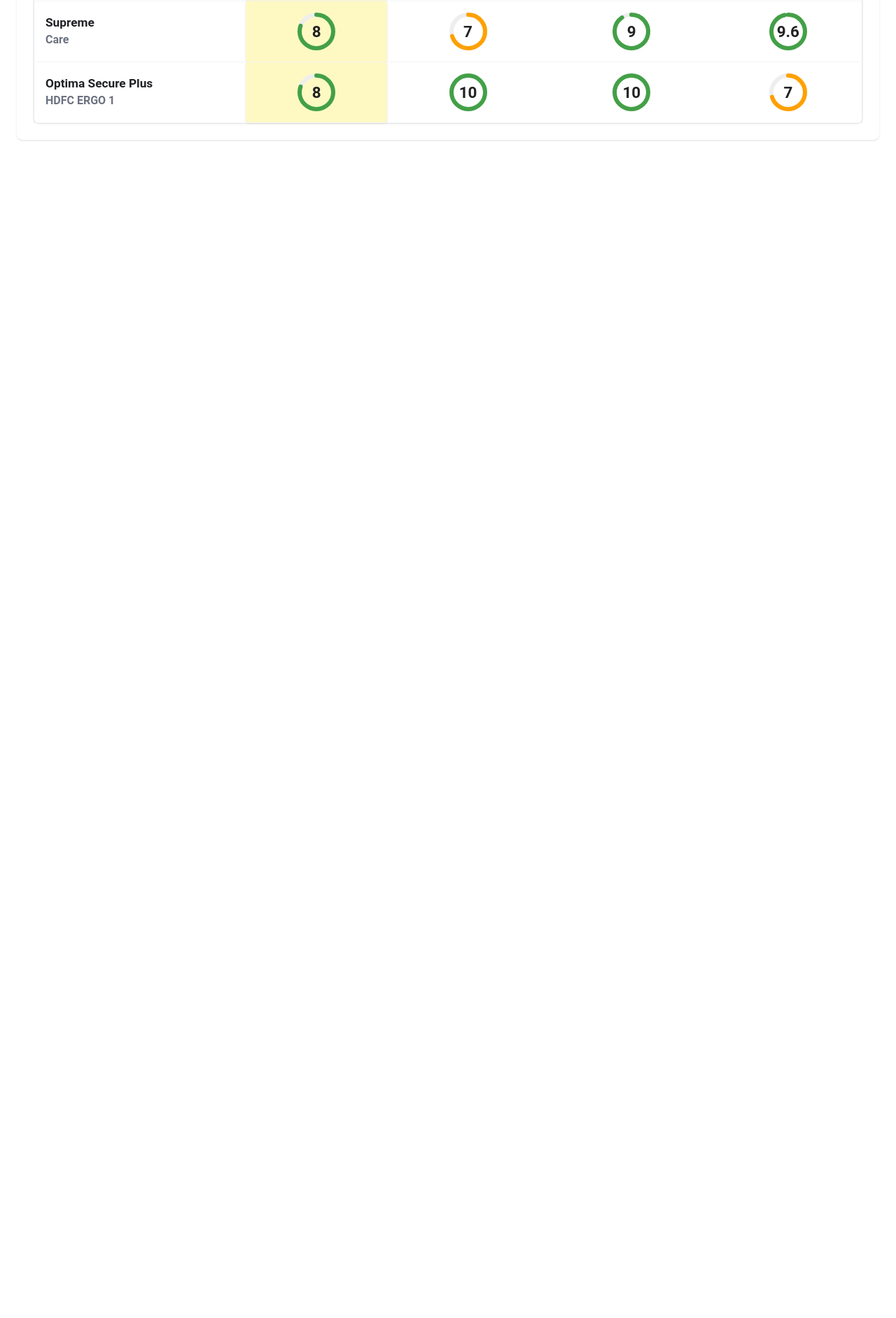
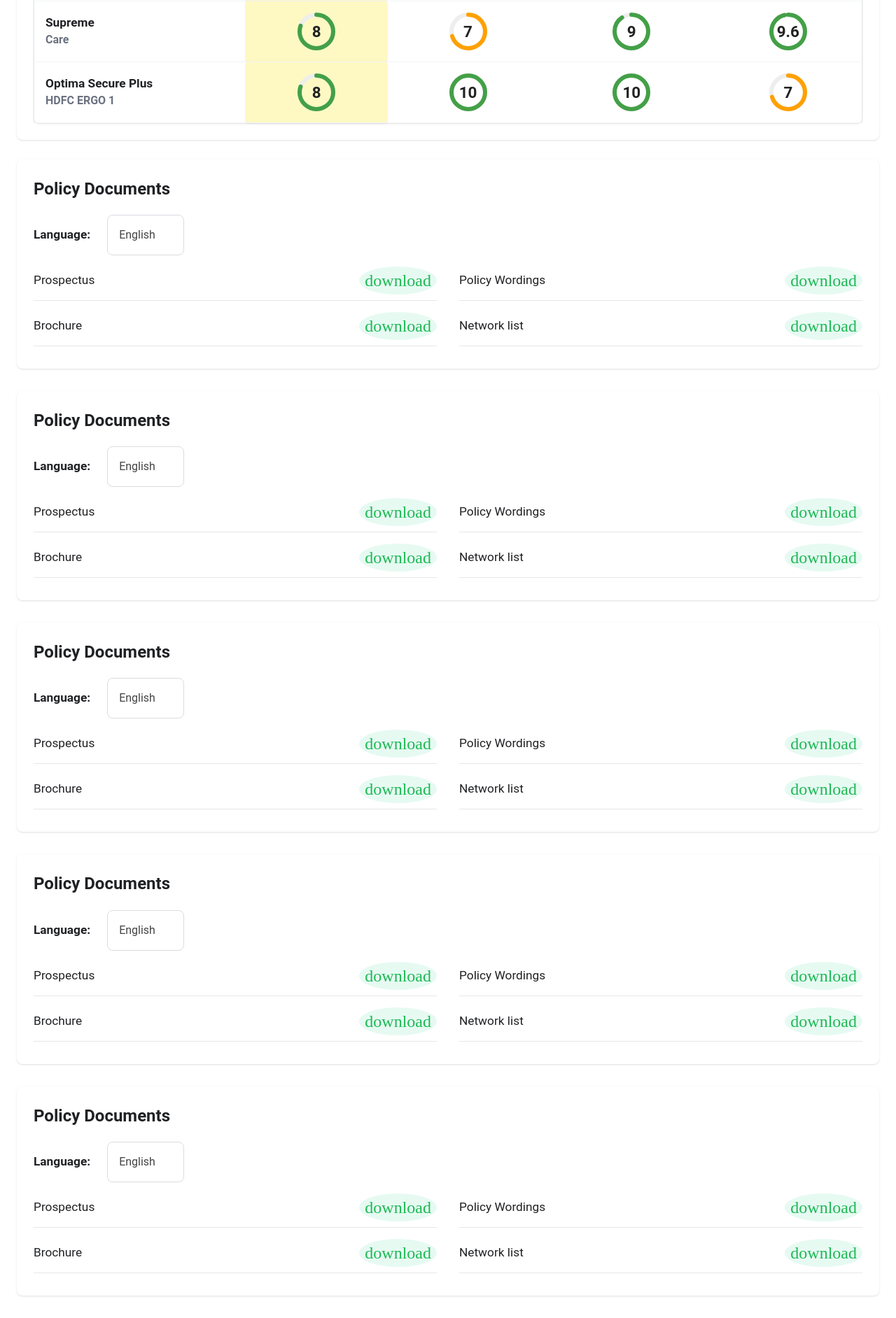
Before and after one commit to ravi-gh-666/ins, a Flask app: page / in a window 1280 px wide. Shown: the part 997-2881 px from the top of the page at 70% size. Before the commit the page ends 1198 px from the top, so only its background shows below. Run offline with Flask 3, Linux system fonts and the light colour scheme; data comes from the database, SQL or seed files in the repository; some libraries are stand-ins or nearby versions.

Commit message:
before table restructure for common policy features

```diff
--- a/static/index.js
+++ b/static/index.js
@@ -116,3 +116,20 @@
         });
     });
 });
+document.addEventListener('DOMContentLoaded', function() {
+    var rows = document.querySelectorAll('.top-plan-row');
+    var docSections = document.querySelectorAll('.policy-docs-section');
+    rows.forEach(function(row) {
+        row.addEventListener('click', function() {
+            var docId = row.getAttribute('data-doc-id');
+            docSections.forEach(function(sec) {
+                if (sec.getAttribute('data-doc-id') === docId) {
+                    sec.style.display = '';
+                    sec.scrollIntoView({behavior: 'smooth', block: 'center'});
+                } else {
+                    sec.style.display = 'none';
+                }
+            });
+        });
+    });
+});
--- a/templates/base.html
+++ b/templates/base.html
@@ -21,6 +21,7 @@
     <link href="https://fonts.googleapis.com/css?family=Inter:400,500,600,700&display=swap" rel="stylesheet">
     <script src="https://cdn.tailwindcss.com"></script>
     <meta http-equiv="Content-Security-Policy" content="default-src 'self'; style-src 'self' https://fonts.googleapis.com 'unsafe-inline'; font-src 'self' https://fonts.gstatic.com; script-src 'self' https://cdn.tailwindcss.com; img-src 'self' data: https://www.svgrepo.com; connect-src 'self'; frame-src 'self' https://www.youtube.com https://www.youtube-nocookie.com;">
+    <link rel="icon" type="image/x-icon" href="{{ url_for('static', filename='favicon.ico') }}">
     <style>
         body {
             font-family: 'Google Sans', 'Roboto', Arial, sans-serif;
--- a/templates/index.html
+++ b/templates/index.html
@@ -29,7 +29,7 @@
             </thead>
             <tbody>
                 {% for plan in top_plans %}
-                <tr class="border-b border-gray-100 top-plan-row cursor-pointer" data-insurer="{{ plan['insurer'] }}" data-policy="{{ plan['name'] }}">
+                <tr class="border-b border-gray-100 top-plan-row cursor-pointer" data-insurer="{{ plan['insurer'] }}" data-policy="{{ plan['name'] }}" data-doc-id="{{ loop.index }}">
                     <td class="p-4 text-left font-semibold">
                         {{ plan['name'] }}<br><span class="text-base text-gray-500">{{ plan['insurer'] }}</span>
                         {% if plan.youtube_video %}
@@ -93,50 +93,45 @@
                     </div>
                 {% endfor %}
             {% endif %}
+        </div>
+        {% endif %}
         {% if plan.insurer and plan.name %}
-            <div class="card bg-white rounded-lg shadow p-6 mt-6 mb-8">
+        <div class="card bg-white rounded-lg shadow p-6 mt-6 mb-8 policy-docs-section" id="policy-docs-{{ loop.index }}" data-policy-insurer="{{ plan.insurer }}" data-policy-name="{{ plan.name }}" data-doc-id="{{ loop.index }}">
             <h3 style="font-size:1.5rem;font-weight:600;color:#202124;margin-bottom:1.2rem;">Policy Documents</h3>
             <div class="flex flex-col md:flex-row md:items-center gap-4 mb-4">
                 <label for="policy-doc-lang-{{ loop.index }}" class="font-semibold mr-2">Language:</label>
-                    <select id="policy-doc-lang-{{ loop.index }}" class="google-select" style="width:auto;display:inline;">
+                <select id="policy-doc-lang-{{ loop.index }}" class="google-select policy-doc-lang" style="width:auto;display:inline;">
                     <option value="en">English</option>
                     <option value="hi">हिन्दी</option>
                     <option value="kn">ಕನ್ನಡ</option>
                 </select>
             </div>
-                <div id="policy-doc-links-{{ loop.index }}" class="flex flex-col gap-2">
-                    <a class="doc-link" id="prospectus-link-{{ loop.index }}" href="#" target="_blank" download>Prospectus</a>
-                    <a class="doc-link" id="policywordings-link-{{ loop.index }}" href="#" target="_blank" download>Policy Wordings</a>
-                    <a class="doc-link" id="brochure-link-{{ loop.index }}" href="#" target="_blank" download>Brochure</a>
-                    <a class="doc-link" id="networklist-link-{{ loop.index }}" href="#" target="_blank" download>Network List</a>
+            <div id="policy-doc-links-{{ loop.index }}" class="grid grid-cols-1 md:grid-cols-2 gap-x-8 gap-y-2">
+                <div class="flex items-center justify-between border-b pb-2 mb-2">
+                    <span>Prospectus</span>
+                    <a class="doc-link flex items-center justify-center" id="prospectus-link-{{ loop.index }}" href="#" target="_blank" download>
+                        <span class="material-icons" style="background:#e6faf2;border-radius:50%;padding:8px;color:#1db954;">download</span>
+                    </a>
+                </div>
+                <div class="flex items-center justify-between border-b pb-2 mb-2">
+                    <span>Policy Wordings</span>
+                    <a class="doc-link flex items-center justify-center" id="policywordings-link-{{ loop.index }}" href="#" target="_blank" download>
+                        <span class="material-icons" style="background:#e6faf2;border-radius:50%;padding:8px;color:#1db954;">download</span>
+                    </a>
+                </div>
+                <div class="flex items-center justify-between border-b pb-2 mb-2">
+                    <span>Brochure</span>
+                    <a class="doc-link flex items-center justify-center" id="brochure-link-{{ loop.index }}" href="#" target="_blank" download>
+                        <span class="material-icons" style="background:#e6faf2;border-radius:50%;padding:8px;color:#1db954;">download</span>
+                    </a>
+                </div>
+                <div class="flex items-center justify-between border-b pb-2 mb-2">
+                    <span>Network list</span>
+                    <a class="doc-link flex items-center justify-center" id="networklist-link-{{ loop.index }}" href="#" target="_blank" download>
+                        <span class="material-icons" style="background:#e6faf2;border-radius:50%;padding:8px;color:#1db954;">download</span>
+                    </a>
                 </div>
             </div>
-            <script>
-            document.addEventListener('DOMContentLoaded', function() {
-                function sanitize(str) {
-                    return str.replace(/[^a-zA-Z0-9]/g, '');
-                }
-                var insurer = sanitize("{{ plan.insurer|default('') }}");
-                var policy = sanitize("{{ plan.name|default('') }}");
-                var langSel = document.getElementById('policy-doc-lang-{{ loop.index }}');
-                var docLinks = {
-                    'prospectus-link-{{ loop.index }}': 'prospectus.pdf',
-                    'policywordings-link-{{ loop.index }}': 'policy_wordings.pdf',
-                    'brochure-link-{{ loop.index }}': 'brochure.pdf',
-                    'networklist-link-{{ loop.index }}': 'network_list.pdf'
-                };
-                function updateLinks() {
-                    var lang = langSel.value;
-                    Object.entries(docLinks).forEach(function([id, fname]) {
-                        var el = document.getElementById(id);
-                        el.href = `/static/policy_docs/${insurer}/${policy}/${lang}/${fname}`;
-                    });
-                }
-                langSel.addEventListener('change', updateLinks);
-                updateLinks();
-            });
-            </script>
-            {% endif %}
         </div>
         {% endif %}
     {% endfor %}
@@ -144,4 +139,5 @@
 </div>
 <script src="{{ url_for('static', filename='translations.js') }}"></script>
 <script src="{{ url_for('static', filename='index.js') }}"></script>
+<script src="{{ url_for('static', filename='index-policy-docs.js') }}"></script>
 {% endblock %}
```
Lines whose indentation alone changed are shown as unchanged.
